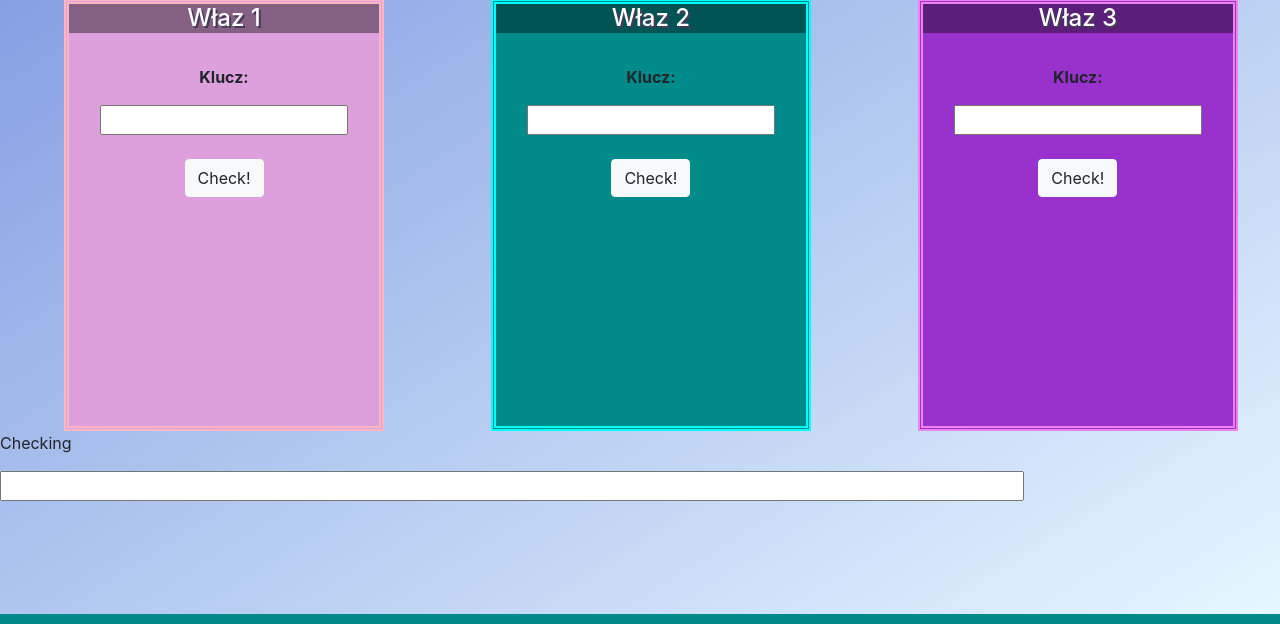
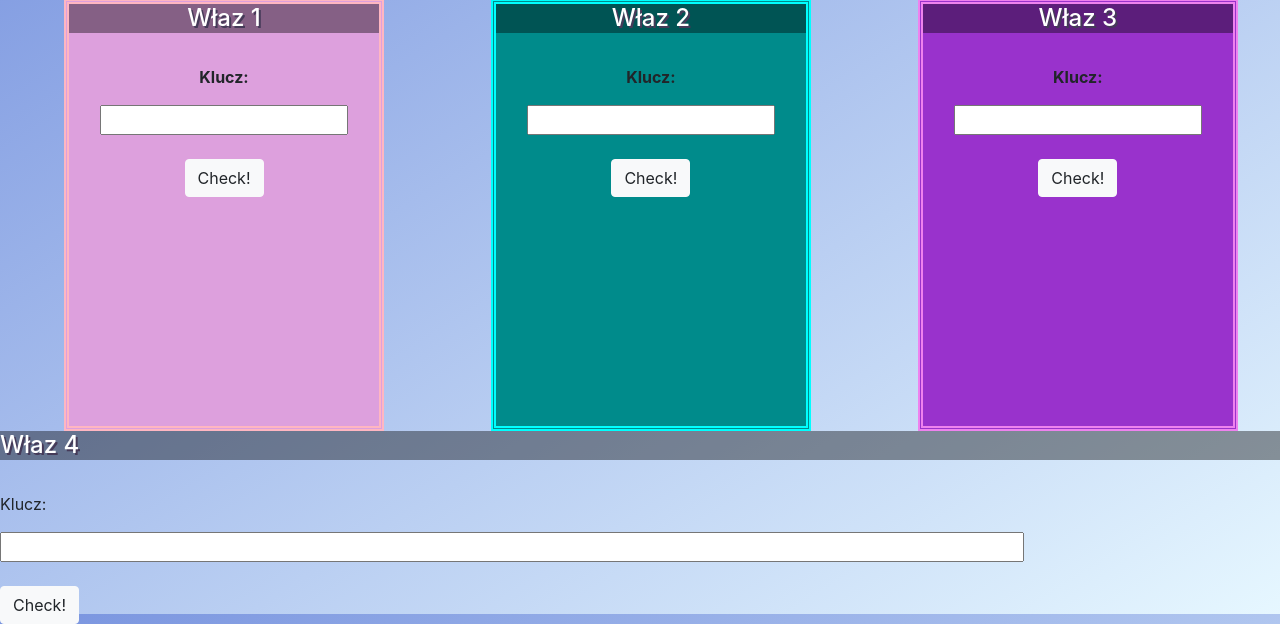
Before and after one commit to FlyingMedusa/UFO_Flask, a Flask app: page /dzien1 in a window 1280 px wide. Shown: the part 186-810 px from the top of the page. Run offline with Flask 2, Linux system fonts and the light colour scheme; some libraries are stand-ins or nearby versions.

Commit message:
flask - improvement

```diff
--- a/app.py
+++ b/app.py
@@ -13,8 +13,13 @@ def history():
 @app.route("/dzien1", methods=["POST", "GET"])
 def day1():
     if request.method == "POST":
-        the_key = request.form["kluczyk"]
-        return redirect(url_for("stage2"))
+        the_key = request.json
+        print(request.json)
+        print(request.data)
+        if the_key == "abc":
+            return redirect(url_for("stage2"))
+        else:
+            return render_template("dzien1.html")
     else:
         return render_template("dzien1.html")
 
--- a/static/javascript/main.js
+++ b/static/javascript/main.js
@@ -11,3 +11,18 @@ function returnInfo() {
         alert('Odmowa wstępu.');
     }
 }
+
+function postPassword() {
+    let password = document.getElementById('kluczyk').value;
+    console.log(password)
+    if (password) {
+        fetch('/dzien1', {
+            method: 'post',
+            headers: {
+                'Accept': 'application/json, text/plain, */*',
+                'Content-Type': 'application/json'
+            },
+            body: JSON.stringify({a: 7, str: 'Some string: &=&', pass: password})
+        })
+    }
+}
--- a/templates/dzien1.html
+++ b/templates/dzien1.html
@@ -39,10 +39,17 @@
     <button type="button" onclick="returnInfo()" class="btn btn-light">Check!</button>
 </div>
 
-<form action="#" method="post">
-    <p>Checking</p>
-    <p><input type="text" name="kluczyk"/></p>
-</form>
+
+<div>
+    <h4 class="innertext">Właz 4</h4>
+    <br>
+    <form>
+        <p>Klucz:</p>
+        <input id="kluczyk" type="text" style="text-align:center;">
+    </form>
+    <br>
+    <button type="button" onclick="postPassword()" class="btn btn-light">Check!</button>
+</div>
 
 
 
```
